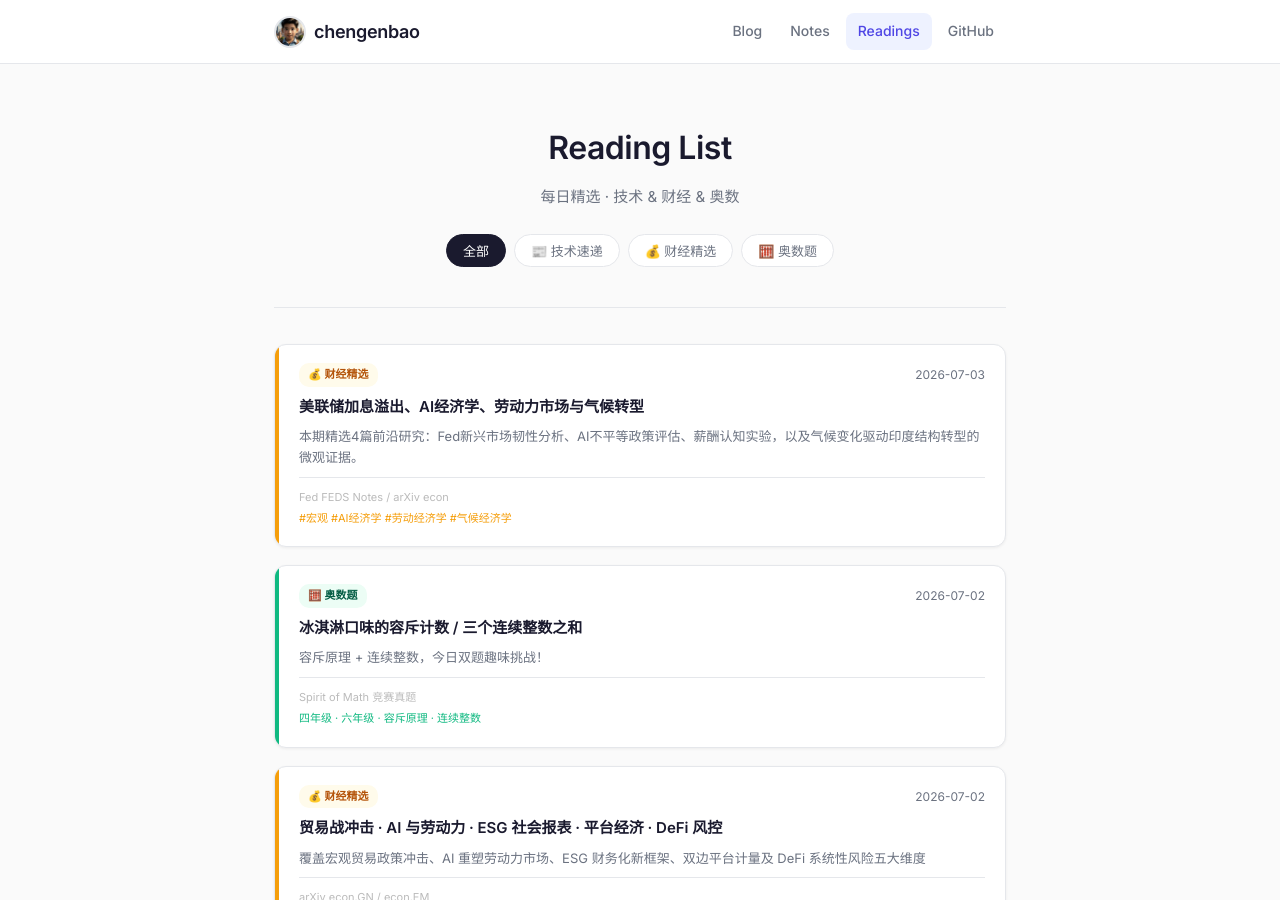
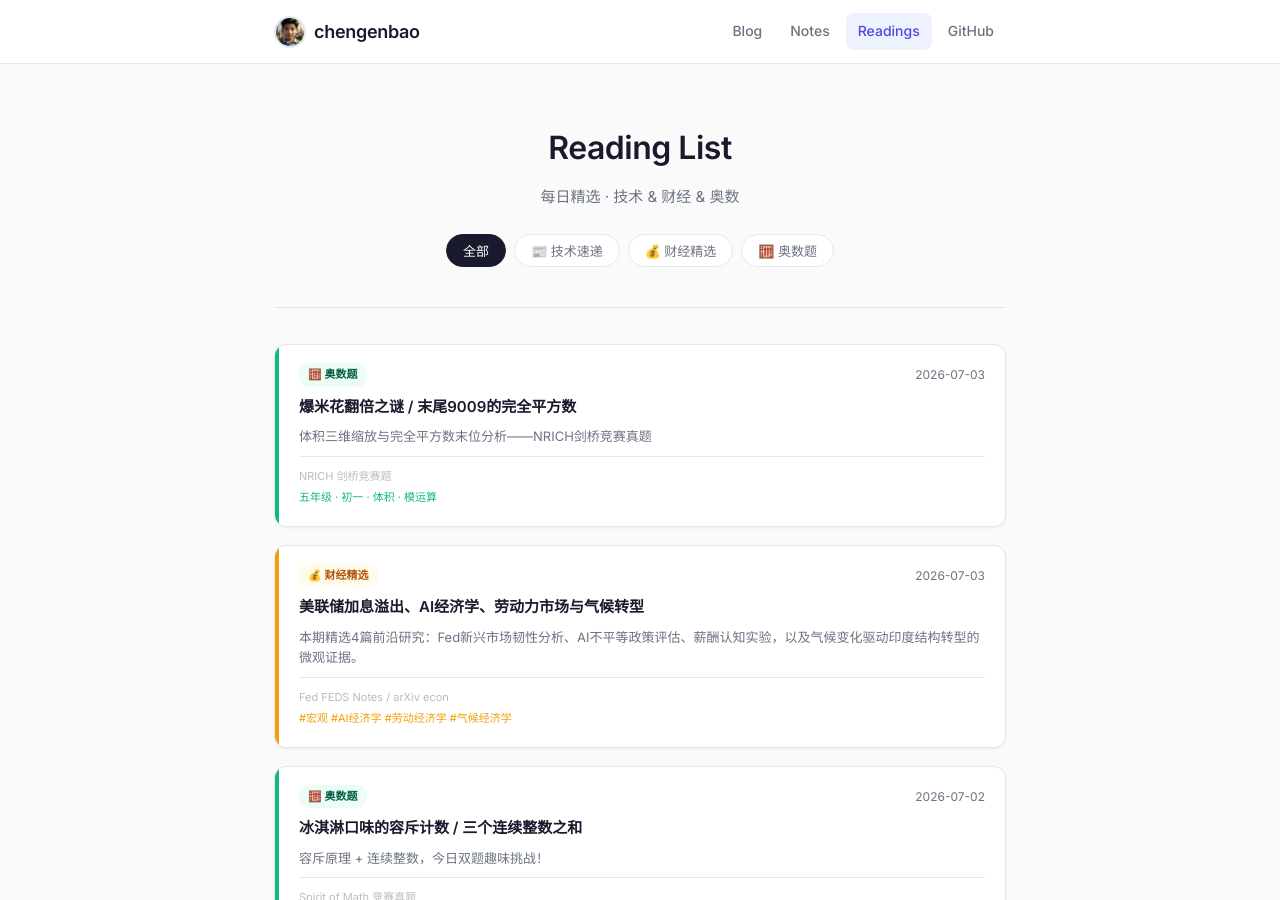
Before and after one commit to chengenbao/chengenbao.github.io, a Jekyll site: the page built from reading-list/index.md, in a window 1280 px wide and 900 px high. Built offline with Jekyll 4.4.1, drawn with Linux system fonts in a browser that asks for light colours.

Commit message:
add math card 2026-07-03

```diff
--- a/reading-list/index.md
+++ b/reading-list/index.md
@@ -18,6 +18,7 @@
   </div>
 
   <div class="rl-grid">
+<a class="rl-card math" href="/reading-list/2026-07-03-math/"><div class="rl-accent"></div><div class="rl-body"><div class="rl-top"><span class="rl-badge math">🧮 奥数题</span><time>2026-07-03</time></div><h2>爆米花翻倍之谜 / 末尾9009的完全平方数</h2><p>体积三维缩放与完全平方数末位分析——NRICH剑桥竞赛真题</p><div class="rl-meta"><span class="rl-source">NRICH 剑桥竞赛题</span><span class="rl-tags">五年级 · 初一 · 体积 · 模运算</span></div></div></a>
 <a class="rl-card finance" href="/reading-list/2026-07-03-finance-daily/">
   <div class="rl-accent"></div>
   <div class="rl-body">
```
